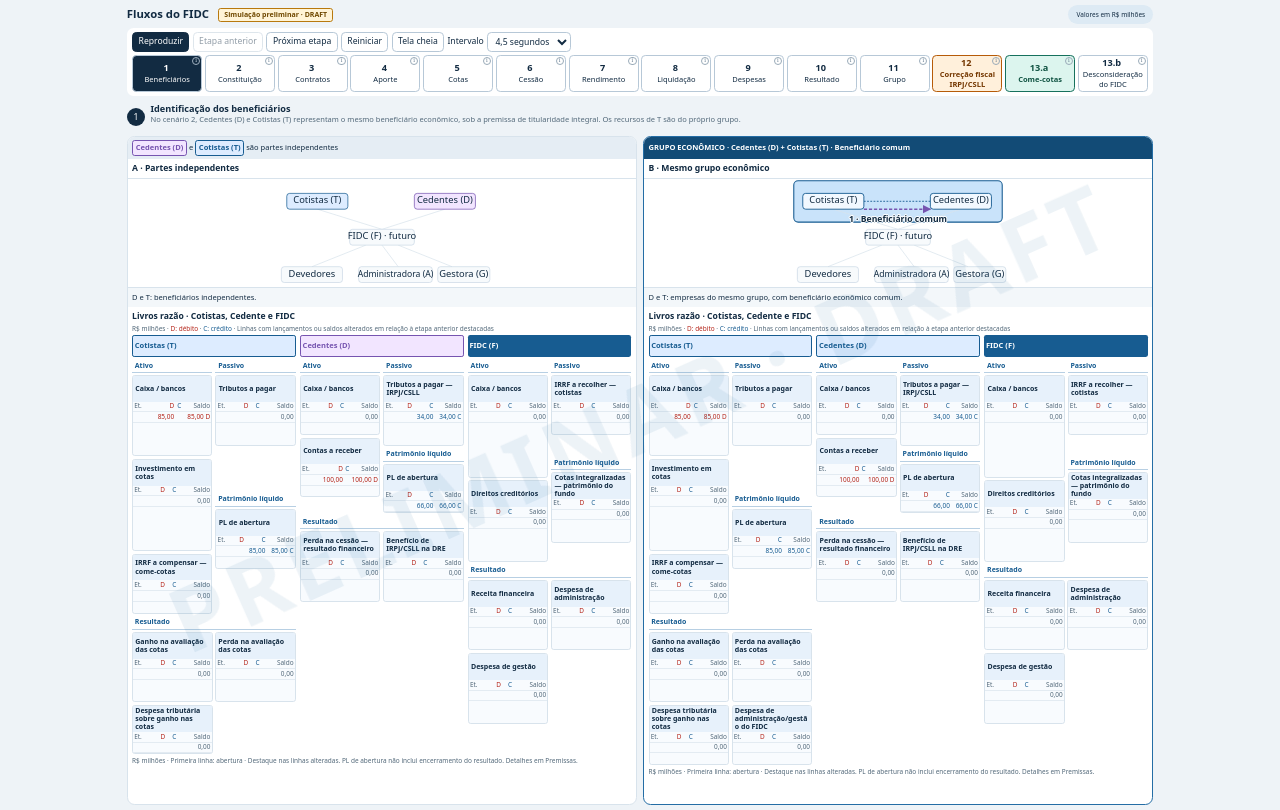
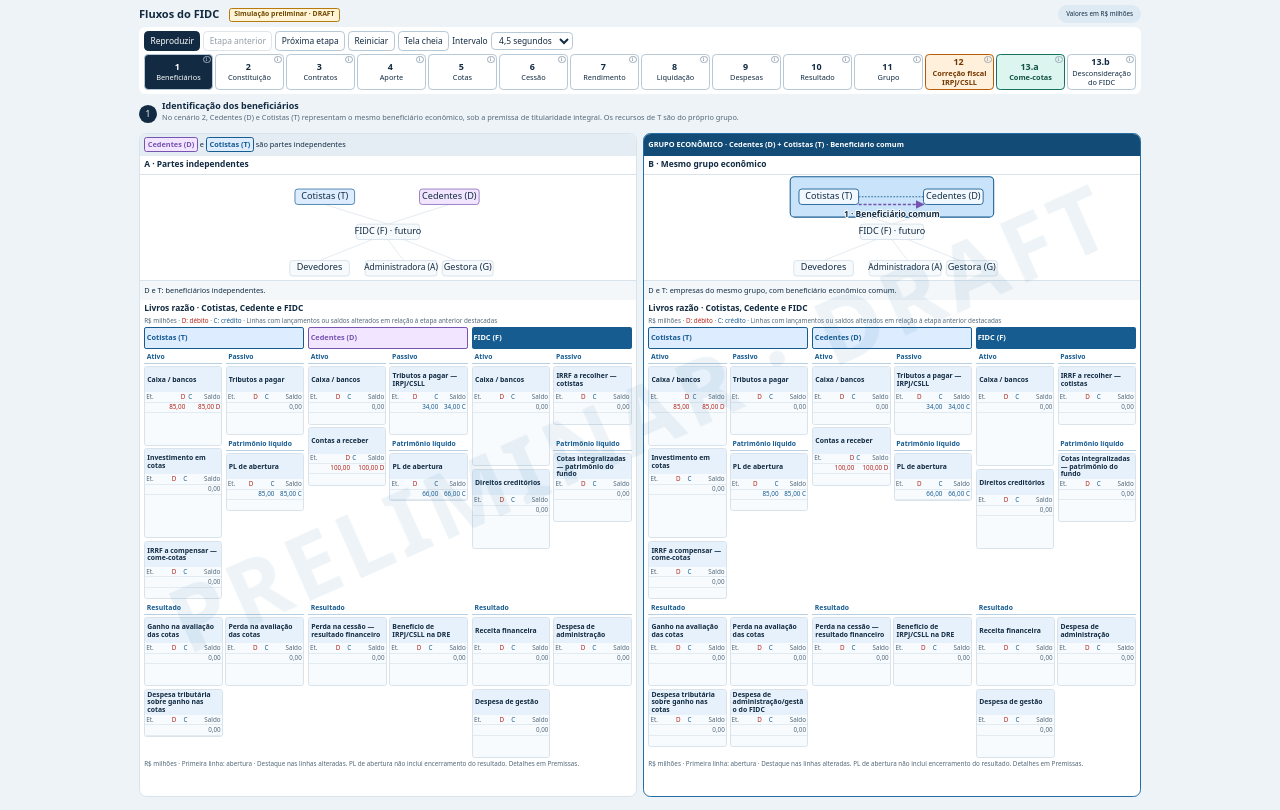
Before and after one commit to amarallr/fluxos-fidc, a plain HTML site: page index.html in a window 1280 px wide. Drawn offline with Linux system fonts and the light colour scheme.

Commit message:
fix: alinhar faixas de PL e resultado entre todos os quadros

```diff
--- a/index.html
+++ b/index.html
@@ -327,7 +327,19 @@ document.getElementById('group-t-rate').oninput=()=>{render()};
 document.getElementById('close-premises').onclick=()=>document.getElementById('premise-dialog').close();
 document.getElementById('fullscreen').onclick=async()=>{try{if(document.fullscreenElement)await document.exitFullscreen();else await document.documentElement.requestFullscreen()}catch{document.getElementById('fullscreen').textContent='Use F11 para tela cheia'}};
 
+function alignFinancialGroups(){
+ const grids=[...document.querySelectorAll('.financial-grid')];
+ for(const grid of grids)grid.style.gridTemplateRows='';
+ if(!window.matchMedia('(min-width:1151px) and (orientation:landscape)').matches||!grids.length)return;
+ const height=kind=>Math.max(...grids.map(grid=>grid.querySelector('.group-'+kind).offsetHeight));
+ const gap=6;
+ const passivo=height('liabilities');
+ const pl=Math.max(height('equity'),height('assets')-passivo-gap);
+ for(const grid of grids)grid.style.gridTemplateRows=passivo+'px '+pl+'px auto';
+}
+
 function fitLandscape(){
+ alignFinancialGroups();
  const main=document.querySelector('main');main.style.zoom='1';main.style.width='';main.style.minHeight='';main.style.margin='';
  if(window.innerWidth<=1150||window.innerHeight>=window.innerWidth)return;
  const width=Math.max(1920,Math.min(2160,document.documentElement.clientWidth));
```
